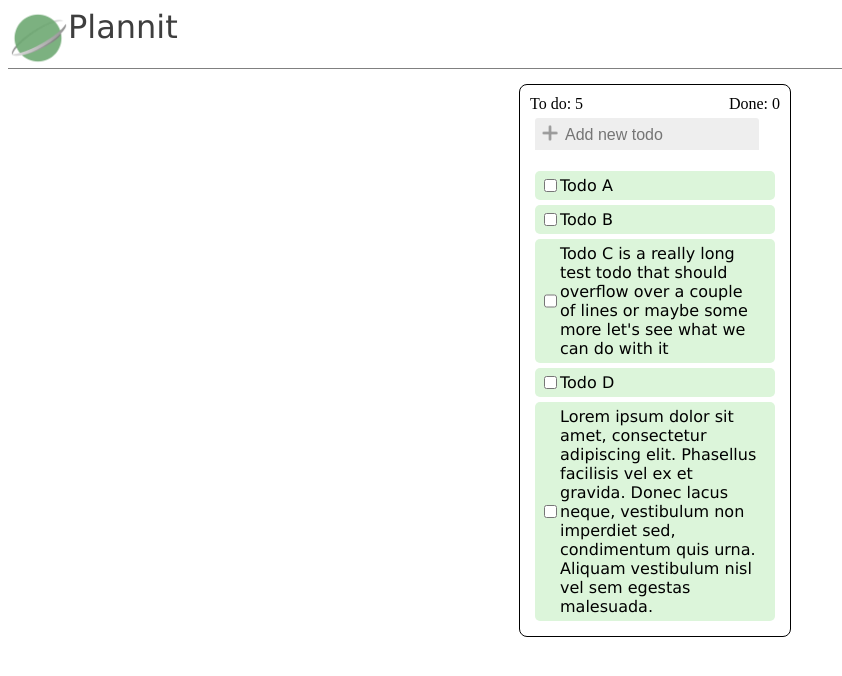
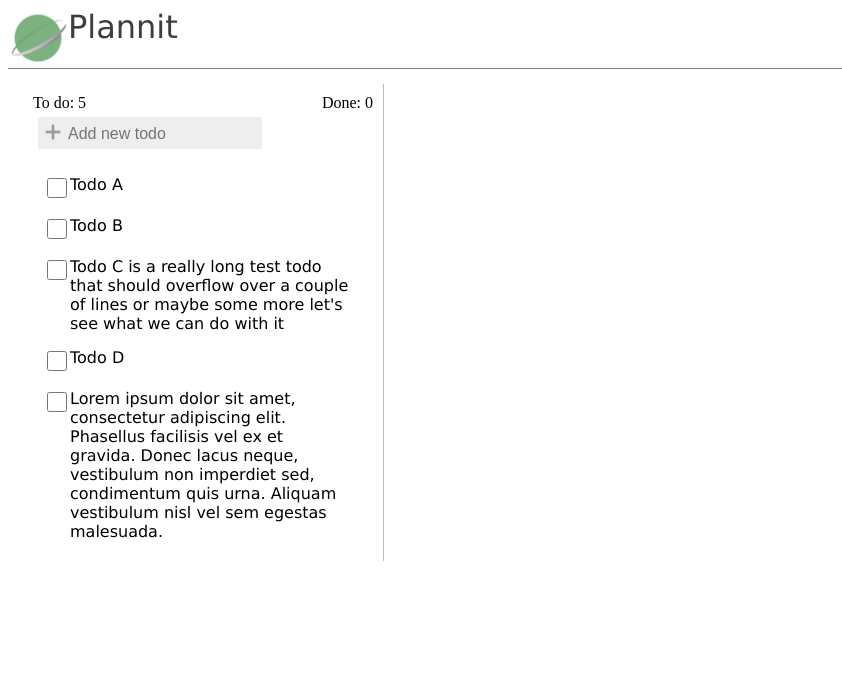
Before and after one commit to Trymunx/Plannit, a Vue app: page / in a window 1280 px wide. Shown: the top 676 px of the page, without its empty margins (0-842 px from the left). Built offline with nearby package versions, Linux system fonts and the light colour scheme.

Commit message:
Update style

```diff
--- a/src/components/AppContents.vue
+++ b/src/components/AppContents.vue
@@ -12,17 +12,16 @@ export default {
   components: {
     TodoList
   }
-}
+};
 </script>
 
 <style>
 .app-contents {
   display: flex;
-  justify-content: center;
+  justify-content: left;
   width: 100%;
   margin: 5px;
   padding: 10px;
   border: none;
 }
-
 </style>
--- a/src/components/Todo.vue
+++ b/src/components/Todo.vue
@@ -1,6 +1,7 @@
 <template>
-  <div class="todo-item" @mouseover="toggleDeleteButton" @mouseout="toggleDeleteButton">
-    <input type="checkbox" @click="toggleComplete(todo)" :checked="todo.done">
+  <div class="todo-item">
+  <!-- <div class="todo-item" @mouseover="toggleDeleteButton" @mouseout="toggleDeleteButton"> -->
+    <input type="checkbox" class="checkbox" @click="toggleComplete(todo)" :checked="todo.done">
     <div class="todo-title" @click="toggleDetails">{{todo.title}}</div>
     <!-- <div class="delete-button" v-if="showDelete" @click="deleteTodo(todo)">X</div> -->
     <img class="delete-button" src="../assets/RubbishBin.png" v-if="showDelete" @click="deleteTodo(todo)"/>
@@ -64,7 +65,7 @@ export default {
   flex-wrap: wrap;
   padding: 5px;
   margin: 5px;
-  border-radius: 5px;
+  border-radius: 2px;
   font-family: "Lucida Sans", "Lucida Sans Regular", "Lucida Grande",
     "Lucida Sans Unicode", Geneva, Verdana, sans-serif;
 }
@@ -83,4 +84,14 @@ export default {
 .delete-space {
   width: 10px;
 }
+
+.checkbox {
+  height: 20px;
+  width: 20px;
+  background-color: #eee;
+}
+
+.checkbox:hover {
+  background-color: #ccc;
+}
 </style>
--- a/src/components/TodoList.vue
+++ b/src/components/TodoList.vue
@@ -74,12 +74,10 @@ export default {
 
 <style>
 .todo-list {
-  width: 250px;
+  width: 340px;
   max-height: 87vh;
   overflow-y: auto;
-  border: solid;
-  border-width: 1px;
-  border-radius: 8px;
+  border-right: solid 1px #bbb;
   padding: 10px;
 }
 .list-header {
@@ -90,11 +88,11 @@ export default {
 .complete {
   text-decoration: line-through;
   color: grey;
-  background-color: #dfdfdf;
+  background-color: #efefef;
 }
 
 .incomplete {
-  background-color: #dcf5da;
+  background-color: #fff;
 }
 
 .separator {
```
